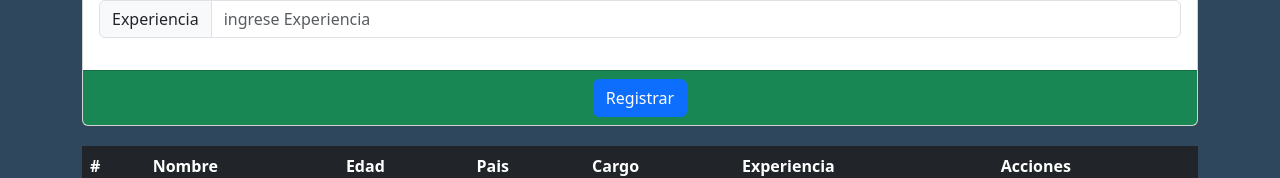
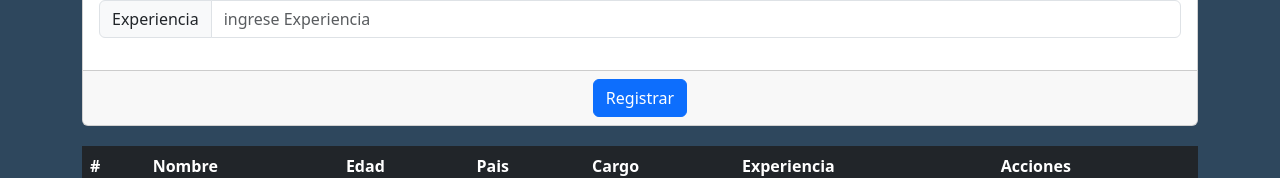
Before and after one commit to juancarlosmeza/cliente-react, a React (Create React App) app: page / in a window 1280 px wide. Shown: the part 274-452 px from the top of the page. Built offline with nearby package versions, Linux system fonts and the light colour scheme; no server answers.

Commit message:
cuarto commit

```diff
--- a/src/App.js
+++ b/src/App.js
@@ -266,7 +266,7 @@ const deleteEmpleado=(registro)=>{
         </div>
 
 
-        <div className="card-footer text-muted   bg-success text-white">
+        <div className="card-footer text-muted    text-white">
 
           {
           editar===true ?
```
